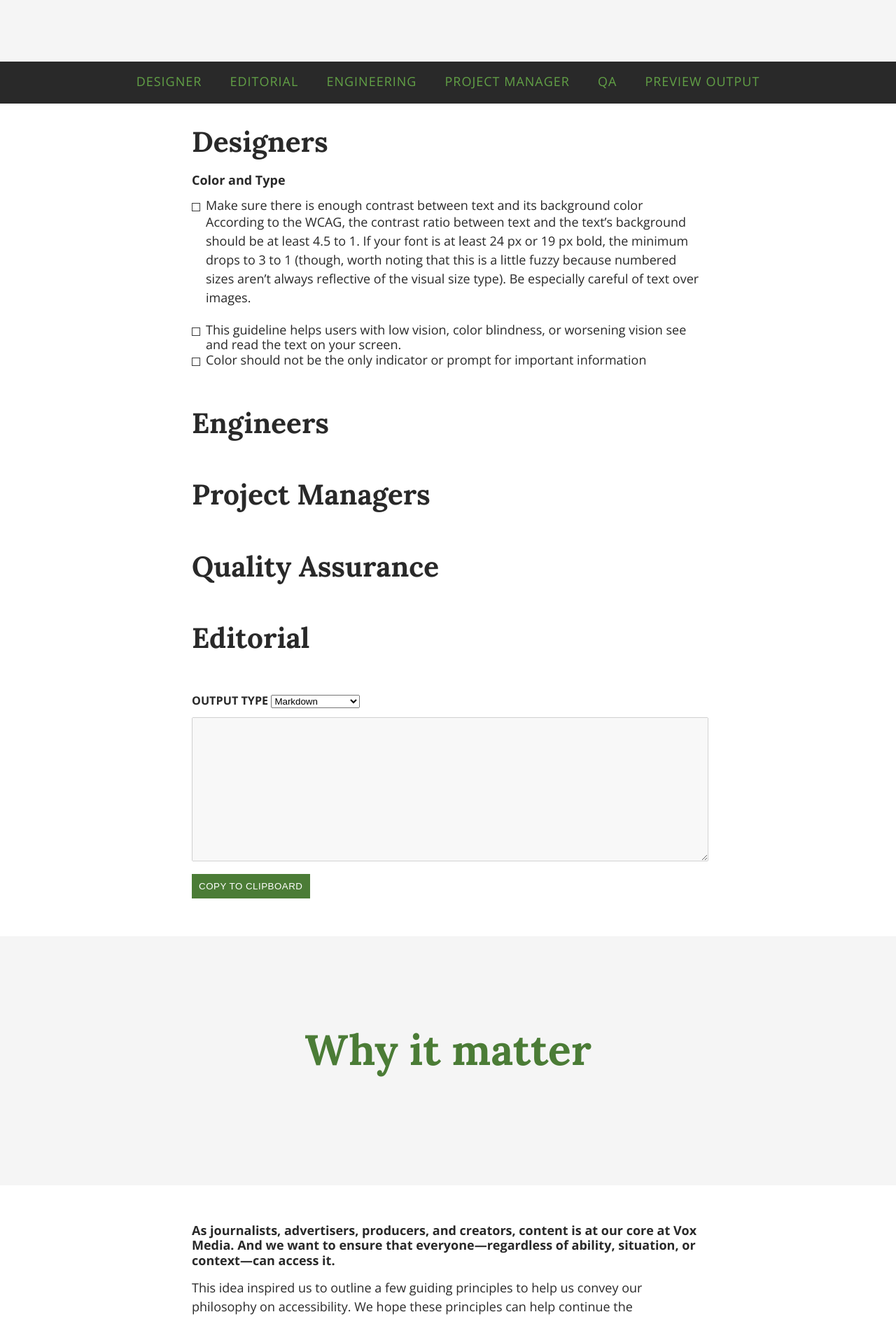
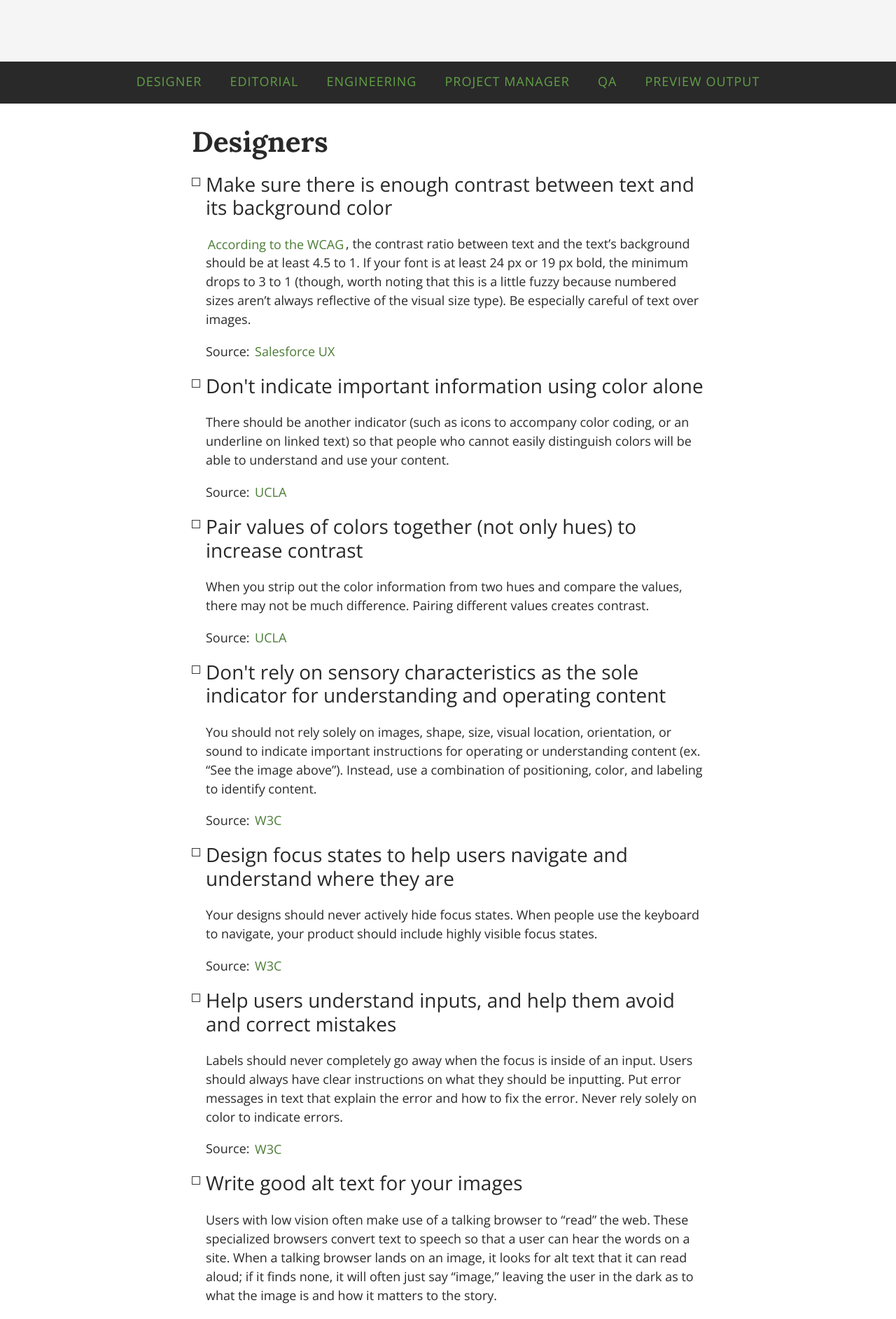
Before and after one commit to voxmedia/accessibility, a Jekyll site: the page built from index.html, in a window 1280 px wide. Shown: the part 397-2282 px from the top of the page at 70% size. Built offline with Jekyll 4.4.1, drawn with Linux system fonts in a browser that asks for light colours; some of the changed text lies outside the part shown.

Commit message:
design stuff

```diff
--- a/_includes/designer.html
+++ b/_includes/designer.html
@@ -2,30 +2,101 @@
 
   <h2>Designers</h2>
 
-  <h3>Color and Type</h3>
+<!--   <h3>Color and Type</h3> -->
 
   <ul>
     <li>
       <label>
       <input type="checkbox"><b></b>
-        Make sure there is enough contrast between text and its background color
+      <div class="guideline"> Make sure there is enough contrast between text and its background color</div>
       </label>
-
-      <p>According to the WCAG, the contrast ratio between text and the text’s background should be at least 4.5 to 1. If your font is at least 24 px or 19 px bold, the minimum drops to 3 to 1 (though, worth noting that this is a little fuzzy because numbered sizes aren’t always reflective of the visual size type). Be especially careful of text over images.</p>
+      </br>
+      <p><a href="http://www.w3.org/TR/UNDERSTANDING-WCAG20/visual-audio-contrast-contrast.html">According to the WCAG</a>, the contrast ratio between text and the text’s background should be at least 4.5 to 1. If your font is at least 24 px or 19 px bold, the minimum drops to 3 to 1 (though, worth noting that this is a little fuzzy because numbered sizes aren’t always reflective of the visual size type). Be especially careful of text over images.</p>
+      <div class="source">Source: <a href="https://medium.com/salesforce-ux/7-things-every-designer-needs-to-know-about-accessibility-64f105f0881b#.n2hwslspv">Salesforce UX</a></div>
+      </br>
     </li>
 
     <li>
-      <label>
-        <input type="checkbox"><b></b>
-        This guideline helps users with low vision, color blindness, or worsening vision see and read the text on your screen.
+      <input type="checkbox"><b></b>
+      <div class="guideline">Don't indicate important information using color alone</div>
       </label>
+      </br>
+      <p>There should be another indicator (such as icons to accompany color coding, or an underline on linked text) so that people who cannot easily distinguish colors will be able to understand and use your content.</p>
+      <div class="source">Source: <a href="https://dcp.ucla.edu/2011/04/tips-and-tools-for-creating-accessible-color-schemes/">UCLA</a></div>
+      </br>
     </li>
 
     <li>
-      <label>
-        <input type="checkbox"><b></b>
-        Color should not be the only indicator or prompt for important information
+      <input type="checkbox"><b></b>
+      <div class="guideline">Pair values of colors together (not only hues) to increase contrast</div>
       </label>
+      </br>
+      <p>When you strip out the color information from two hues and compare the values, there may not be much difference. Pairing different values creates contrast.</p>
+      <div class="source">Source: <a href="https://dcp.ucla.edu/2011/04/tips-and-tools-for-creating-accessible-color-schemes/">UCLA</a></div>
+      </br>
     </li>
+
+    <li>
+      <input type="checkbox"><b></b>
+      <div class="guideline">Don't rely on sensory characteristics as the sole indicator for understanding and operating content</div>
+      </label>
+      </br>
+      <p>You should not rely solely on images, shape, size, visual location, orientation, or sound to indicate important instructions for operating or understanding content (ex. “See the image above”). Instead, use a combination of positioning, color, and labeling to identify content.</p>
+      <div class="source">Source: <a href="https://www.w3.org/TR/UNDERSTANDING-WCAG20/content-structure-separation-understanding.html">W3C</a></div>
+      </br>
+    </li>
+
+    <li>
+      <input type="checkbox"><b></b>
+      <div class="guideline">Design focus states to help users navigate and understand where they are</div>
+      </label>
+      </br>
+      <p>Your designs should never actively hide focus states. When people use the keyboard to navigate, your product should include highly visible focus states.</p>
+      <div class="source">Source: <a href="https://www.w3.org/TR/UNDERSTANDING-WCAG20/navigation-mechanisms-focus-visible.html">W3C</a></div>
+      </br>
+    </li>
+
+    <li>
+      <input type="checkbox"><b></b>
+      <div class="guideline">Help users understand inputs, and help them avoid and correct mistakes</div>
+      </label>
+      </br>
+      <p>Labels should never completely go away when the focus is inside of an input. Users should always have clear instructions on what they should be inputting. Put error messages in text that explain the error and how to fix the error. Never rely solely on color to indicate errors.</p>
+      <div class="source">Source: <a href="https://www.w3.org/TR/UNDERSTANDING-WCAG20/minimize-error-cues.html">W3C</a></div>
+      </br>
+    </li>
+
+
+    <li>
+      <input type="checkbox"><b></b>
+      <div class="guideline">Write good alt text for your images</div>
+      </label>
+      </br>
+      <p>Users with low vision often make use of a talking browser to “read” the web. These specialized browsers convert text to speech so that a user can hear the words on a site. When a talking browser lands on an image, it looks for alt text that it can read aloud; if it finds none, it will often just say “image,” leaving the user in the dark as to what the image is and how it matters to the story. </p>
+      <p>Describe all of the elements that explain what’s happening in the image, rather than just setting the alt text to be something like, “photograph"</p>
+      <p>If you have to use an image of text, be sure to describe the design if relevant, as well as all of the words in the image. (Ex: Whiteboard drawing of the quote “This is a quote”)</p>
+      <div class="source">Source: <a href="http://chorus-blog.voxmedia.com/2015/3/31/8315251/writing-good-alt-text">Vox Media</a></div>
+      </br>
+    </li>
+
+    <li>
+      <input type="checkbox"><b></b>
+      <div class="guideline">If an experience cannot be made accessible, create another route for users to get that information</div>
+      </label>
+      </br>
+      <p>It can be difficult to make certain components (like an SVG map) into accessible experiences. In those cases, consider creating an additional screen reader-friendly experience, or at the very least, describe the experience to users.</p>
+      </br>
+    </li>
+
+    <li>
+      <input type="checkbox"><b></b>
+      <div class="guideline">Be as consistent and clear as possible in layout and copy</div>
+      </label>
+      </br>
+      <p>Be consistent across functions, placement, and labeling. Components with the same functionality should work and be identified consistently. Use section headings to organize content. Be clear in writing; avoid jargon and idioms</p>
+      <div class="source">Source: <a href="http://code.viget.com/interactive-wcag/#responsibility=content&level=aaa">Viget</a></div>
+      </br>
+    </li>
+
   </ul>
 </div>
--- a/_includes/pm.html
+++ b/_includes/pm.html
@@ -3,3 +3,7 @@
   <h2>Project Managers</h2>
 
 </div>
+
+
+Familiarize yourself with the work associated with making content accessible
+We have guidelines for design, engineering, and QA testing. Read through the requirements, and be aware of the checks and standards that QA will be looking out for in your products.
--- a/_sass/_components/_c-guidelines.scss
+++ b/_sass/_components/_c-guidelines.scss
@@ -1,4 +1,12 @@
 .c-guidelines {
+
+
+  div.guideline {
+    font-size: 28px;
+  }
+
+
+
   margin-top: 5em;
 
   ul {
@@ -49,4 +57,6 @@
     font-weight: 700;
     text-transform: uppercase;
   }
+
+
 }
```
Also changed, not shown: _posts/2016-07-11-qa.markdown (+12 -1 lines).
